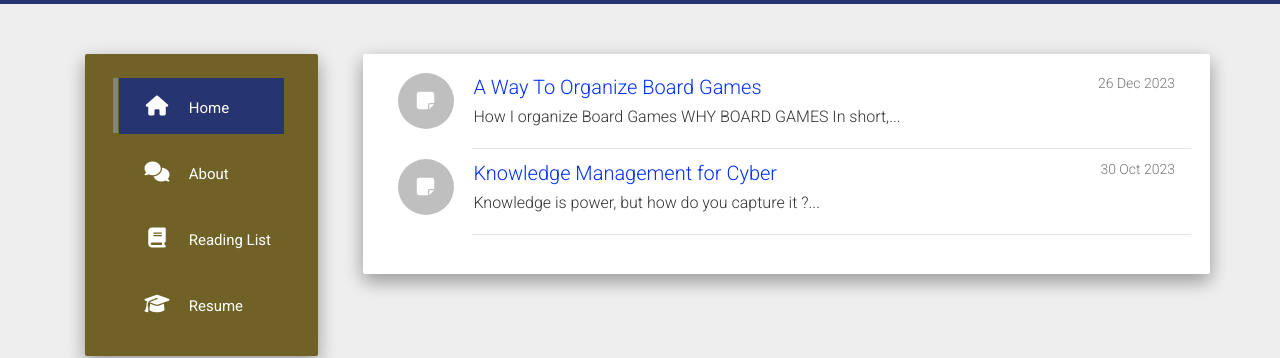
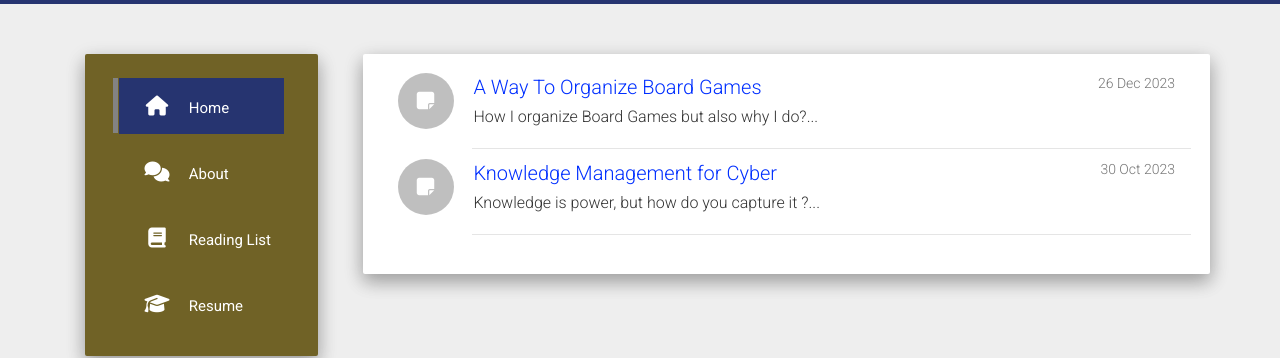
Before and after one commit to azotheblue/blog, a Jekyll site: the page built from index.html, in a window 1280 px wide. Shown: the part 210-568 px from the top of the page. Built offline with Jekyll 4.4.1, drawn with Linux system fonts in a browser that asks for light colours; nearby versions of some CDN libraries; the list of posts is cut into pages by our own code.

Commit message:
Fixing assets

```diff
--- a/_config.yml
+++ b/_config.yml
@@ -6,7 +6,7 @@ github:
 about: Curious Adventurer of New Things
 
 baseurl: "/blog"
-url: ""
+url: "https://azotheblue.github.io/blog/"
 
 allowsearch: true
 
--- a/_posts/2023-12-26-Board-Game-Organization.md
+++ b/_posts/2023-12-26-Board-Game-Organization.md
@@ -6,7 +6,7 @@ categories: boardgames
 excerpt_separator: <!--more-->
 ---
 
-How I organize Board Games
+How I organize Board Games but also why I do?
 
 <!--more-->
 
```
